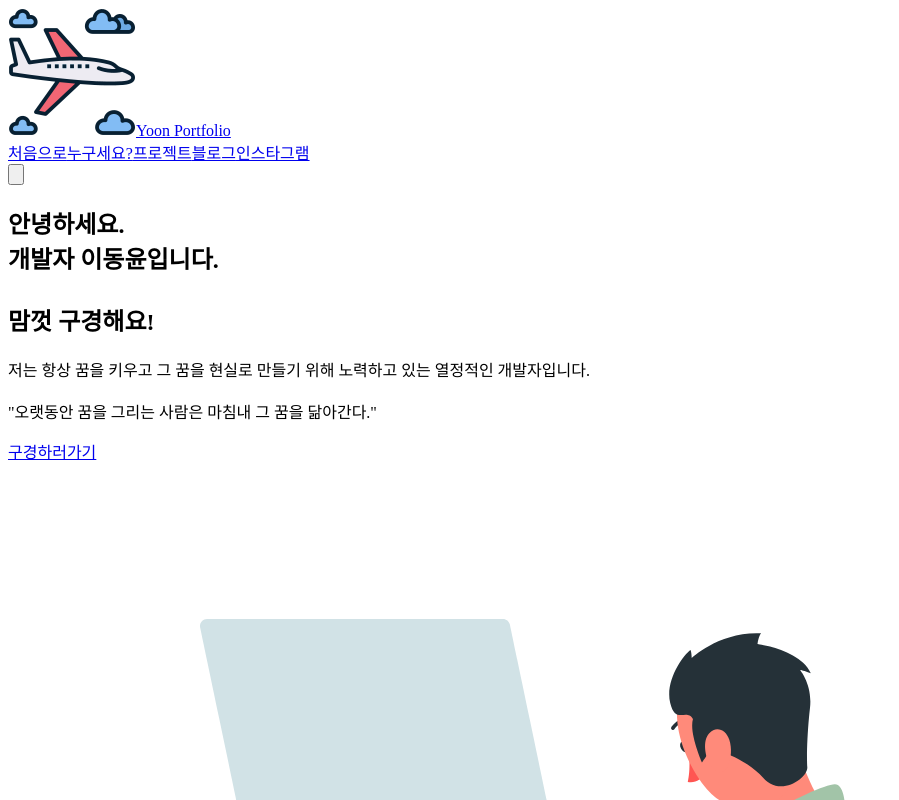
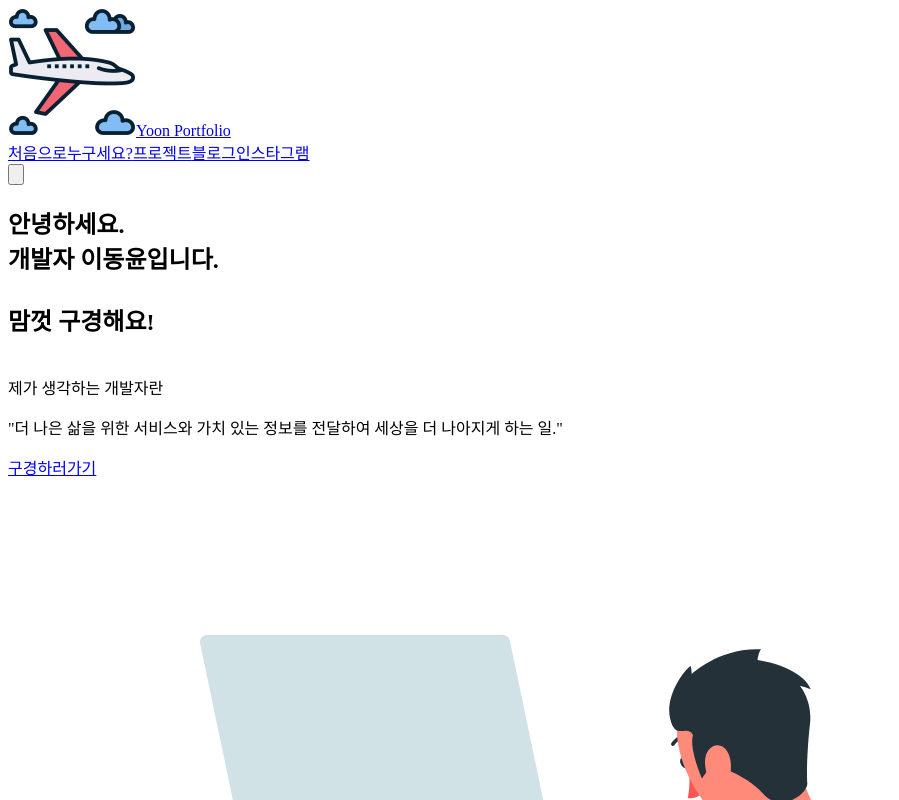
Before and after one commit to dongyoon7212/next-portfolio, a Next.js app: page / in a window 1280 px wide. Shown: the top 800 px of the page, without its empty margins (0-899 px from the left). Built offline with nearby package versions, Linux system fonts and the light colour scheme.

Commit message:
메인 글 수정

```diff
--- a/components/home/hero.js
+++ b/components/home/hero.js
@@ -14,10 +14,14 @@ export default function Hero() {
           맘껏 구경해요!
         </h1>
         <p className="mb-8 leading-relaxed">
-          저는 항상 꿈을 키우고 그 꿈을 현실로 만들기 위해 노력하고 있는
-          열정적인 개발자입니다. <br />
           <br />
-          {'"오랫동안 꿈을 그리는 사람은 마침내 그 꿈을 닮아간다."'}
+          제가 생각하는 개발자란
+          <br />
+          <p className="font-bold text-lg">
+            {
+              '"더 나은 삶을 위한 서비스와 가치 있는 정보를 전달하여 세상을 더 나아지게 하는 일."'
+            }
+          </p>
         </p>
         <div className="flex justify-center">
           <Link href="/projects" className="btn-project">
```
